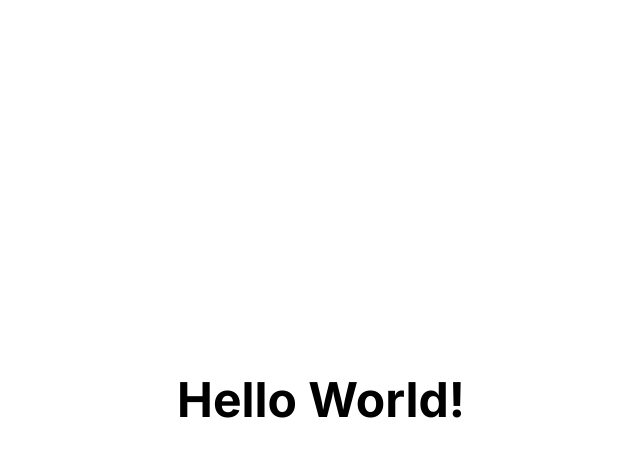
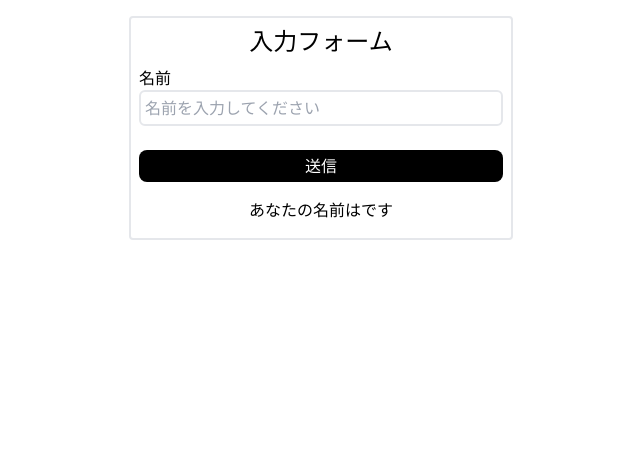
Before and after one commit to Takashi-Matsumura/nfc-ticket-purchase, a Next.js app: page / in a window 1280 px wide. Shown: the top 456 px of the page, without its empty margins (319-959 px from the left). Built offline with nearby package versions, Linux system fonts and the light colour scheme.

Commit message:
form-useRef

```diff
--- a/src/app/page.tsx
+++ b/src/app/page.tsx
@@ -1,11 +1,42 @@
-import Image from "next/image";
+"use client";
+
+import { FormEvent, useRef, useState } from "react";
 
 export default function Home() {
+  const nameRef = useRef<HTMLInputElement>(null);
+  const [name, setName] = useState<string>("");
+
+  const handleSubmit = (e: FormEvent<HTMLFormElement>) => {
+    e.preventDefault();
+    setName(nameRef.current!.value);
+  };
+
   return (
     <div className="container m-auto">
-      <div className="flex flex-col h-screen items-center justify-center">
-        <h1 className="text-5xl font-bold">Hello World!</h1>
-      </div>
+      <form
+        onSubmit={handleSubmit}
+        className="w-96 border-2 mx-auto mt-4 rounded"
+      >
+        <h1 className="text-2xl text-center mt-2">入力フォーム</h1>
+        <div className="m-2">
+          <label>名前</label>
+          <input
+            ref={nameRef}
+            className="border-2 rounded-md w-full p-1"
+            type="text"
+            placeholder="名前を入力してください"
+          />
+        </div>
+        <div className="m-2">
+          <button
+            className="bg-black text-white rounded-lg w-full mt-4 p-1"
+            type="submit"
+          >
+            送信
+          </button>
+        </div>
+        <div className="text-center my-4">あなたの名前は{name}です</div>
+      </form>
     </div>
   );
 }
```
